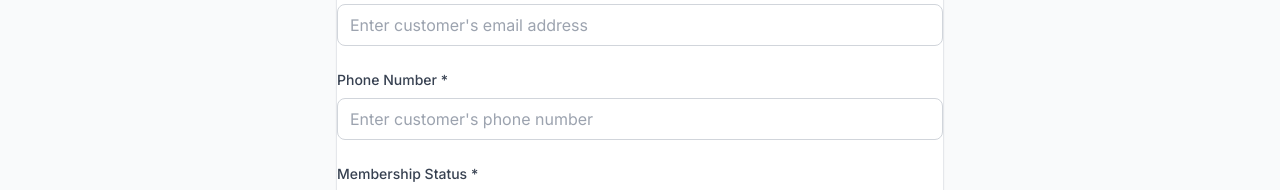
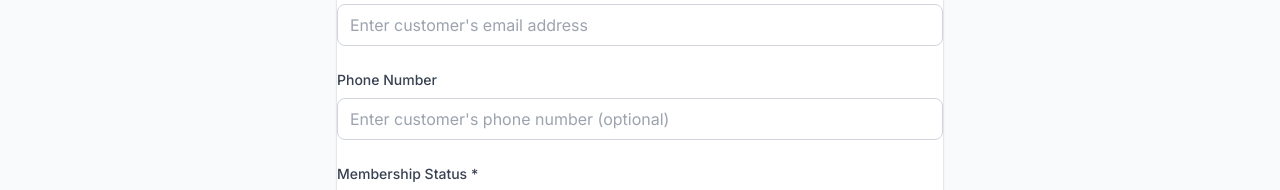
Before and after one commit to QualityTireLube/Carwash, a Next.js app in the folder frontend/: page /customers/new in a window 1280 px wide. Shown: the part 260-450 px from the top of the page. Built offline with nearby package versions, Linux system fonts and the light colour scheme.

Commit message:
Fix customer form validation - align frontend with backend requirements

```diff
--- a/frontend/src/app/customers/new/page.tsx
+++ b/frontend/src/app/customers/new/page.tsx
@@ -109,17 +109,16 @@ export default function NewCustomerPage() {
             {/* Phone Field */}
             <div>
               <label htmlFor="phone" className="block text-sm font-medium text-gray-700 mb-2">
-                Phone Number *
+                Phone Number
               </label>
               <input
                 type="tel"
                 id="phone"
                 name="phone"
-                required
                 value={formData.phone}
                 onChange={handleChange}
                 className="w-full px-3 py-2 border border-gray-300 rounded-lg focus:ring-2 focus:ring-blue-500 focus:border-transparent"
-                placeholder="Enter customer's phone number"
+                placeholder="Enter customer's phone number (optional)"
               />
             </div>
 
@@ -137,7 +136,7 @@ export default function NewCustomerPage() {
               >
                 <option value="active">Active</option>
                 <option value="inactive">Inactive</option>
-                <option value="suspended">Suspended</option>
+                <option value="pending">Pending</option>
               </select>
             </div>
 
```
